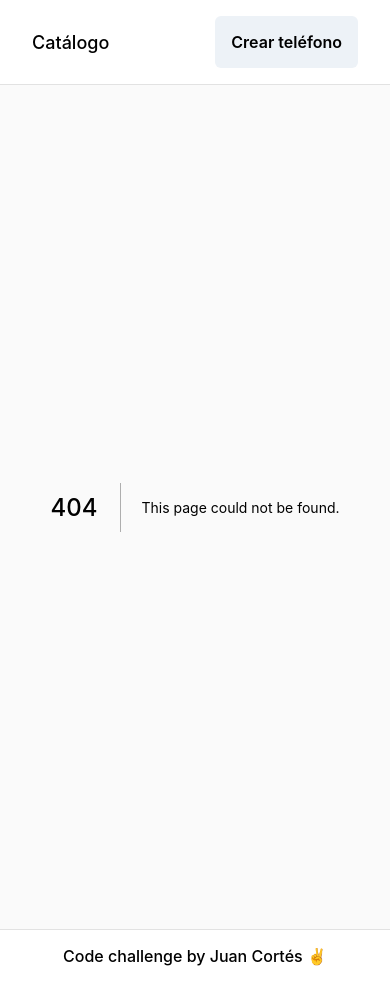
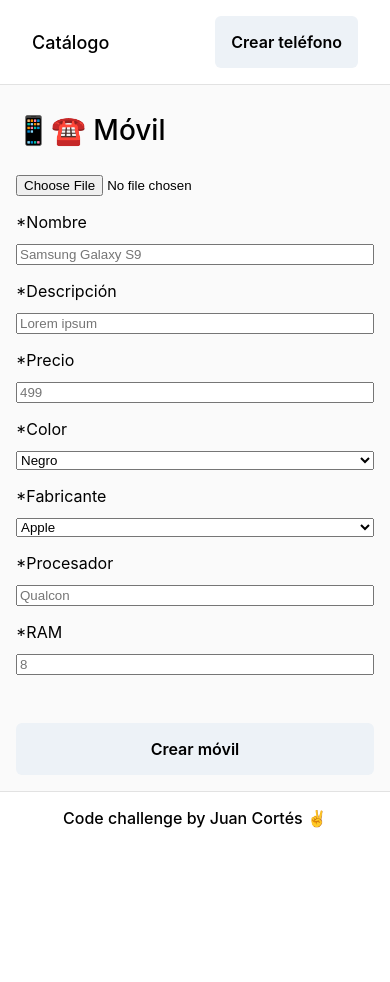
Before and after one commit to core97/phone-catalogue, a Next.js app: page /phone/creation in a window 390 px wide. Before the commit this address had no page. After the commit the page ends 844 px from the top, so only its background shows below. Built offline with nearby package versions, Linux system fonts and the light colour scheme.

Commit message:
feat: create <PhoneForm>

```diff
--- /dev/null
+++ b/components/Forms/PhoneForm/PhoneForm.module.css
@@ -0,0 +1,9 @@
+.wrapper {
+  display: flex;
+  flex-direction: column;
+  row-gap: 1rem;
+}
+
+.submit-btn {
+  margin-top: 2rem;
+}
--- /dev/null
+++ b/components/Forms/PhoneForm/index.tsx
@@ -0,0 +1,119 @@
+import { useForm } from 'react-hook-form';
+import { InputFile } from 'components/InputFile';
+import { InputText } from 'components/InputText';
+import { Select } from 'components/Select';
+import { Button } from 'components/Button';
+import styles from './PhoneForm.module.css';
+
+type PhoneFormFields = {
+  color: string;
+  description: string;
+  imageFileName: FileList;
+  manufacturer: string;
+  name: string;
+  price: number;
+  processor: string;
+  ram: number;
+};
+
+export const PhoneForm = () => {
+  const { register, formState, handleSubmit } = useForm<PhoneFormFields>();
+
+  const onSubmit = handleSubmit(data => {
+    console.log(data);
+  });
+
+  return (
+    <form onSubmit={onSubmit} className={styles.wrapper}>
+      <InputFile
+        name="imageFileName"
+        register={register}
+        rules={{ required: true }}
+        errors={formState.errors}
+      />
+      <InputText
+        name="name"
+        label="Nombre"
+        placeholder="Samsung Galaxy S9"
+        register={register}
+        errors={formState.errors}
+        rules={{
+          required: true,
+        }}
+      />
+      <InputText
+        name="description"
+        label="Descripción"
+        placeholder="Lorem ipsum"
+        register={register}
+        errors={formState.errors}
+        rules={{
+          required: true,
+        }}
+      />
+      <InputText
+        name="price"
+        label="Precio"
+        type='number'
+        placeholder="499"
+        register={register}
+        errors={formState.errors}
+        rules={{
+          required: true,
+        }}
+      />
+      <Select
+        name="color"
+        label="Color"
+        options={[
+          { label: 'Negro', value: 'black' },
+          { label: 'Azul oscuro', value: 'dark-blue' },
+        ]}
+        register={register}
+        errors={formState.errors}
+        rules={{
+          required: true,
+        }}
+      />
+      <Select
+        name="manufacturer"
+        label="Fabricante"
+        options={[
+          { label: 'Apple', value: 'apple' },
+          { label: 'Samsung', value: 'samsung' },
+        ]}
+        register={register}
+        errors={formState.errors}
+        rules={{
+          required: true,
+        }}
+      />
+      <InputText
+        name="processor"
+        label="Procesador"
+        placeholder="Qualcon"
+        register={register}
+        errors={formState.errors}
+        rules={{
+          required: true,
+        }}
+      />
+      <InputText
+        name="ram"
+        label="RAM"
+        type='number'
+        placeholder="8"
+        register={register}
+        errors={formState.errors}
+        rules={{
+          required: true,
+        }}
+      />
+      <div className={styles['submit-btn']}>
+        <Button as="button" type="submit" isFullWidth>
+          Crear móvil
+        </Button>
+      </div>
+    </form>
+  );
+};
--- /dev/null
+++ b/pages/phone/creation.tsx
@@ -0,0 +1,13 @@
+import type { NextPage } from 'next';
+import { Container } from 'components/Container';
+import { Text } from 'components/Text';
+import { PhoneForm } from 'components/Forms/PhoneForm';
+
+const PhoneCreationPage: NextPage = () => (
+  <Container size="xl">
+    <Text size="2xl">📱☎️ Móvil</Text>
+    <PhoneForm />
+  </Container>
+);
+
+export default PhoneCreationPage;
```
